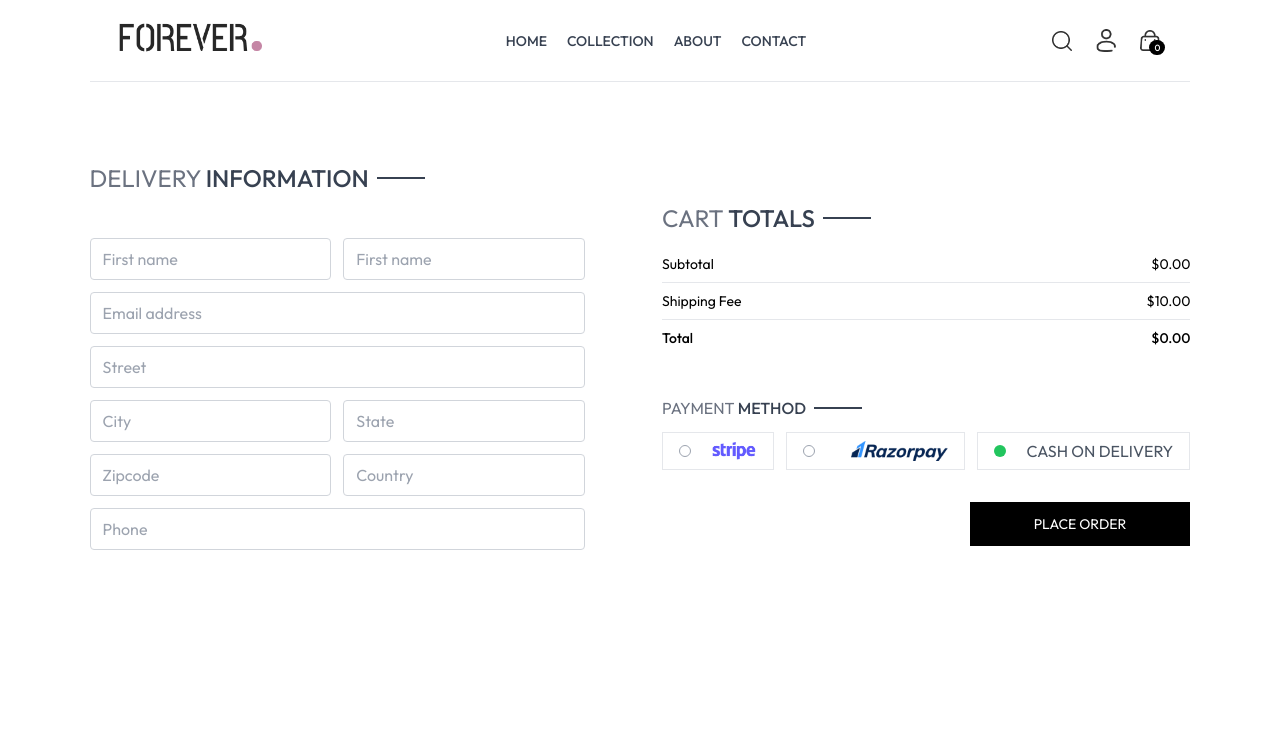
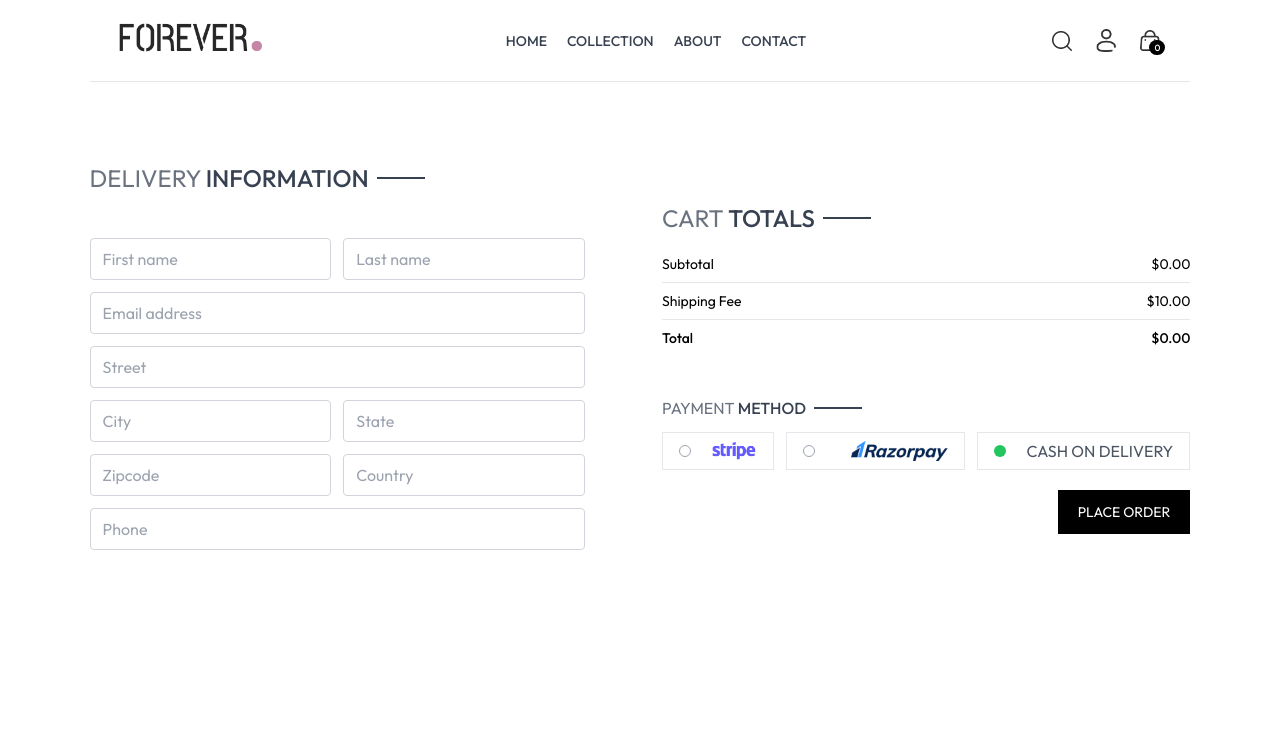
Before and after one commit to satya-supercluster/E-commerce, a React (Vite) app in the folder Frontend/: page /place-order in a window 1280 px wide. Shown: the top 755 px of the page. Built offline with nearby package versions, Linux system fonts and the light colour scheme.

Commit message:
fix place order button to order page

```diff
--- a/Frontend/src/Pages/PlaceOrder.jsx
+++ b/Frontend/src/Pages/PlaceOrder.jsx
@@ -1,39 +1,82 @@
-import React, { useContext } from 'react'
+import React, { useContext , useState} from 'react'
 import Title from '../components/Title'
 import { ShopContext } from '../context/shopContext'
-import { Link } from 'react-router-dom'
+import { Link , useNavigate} from 'react-router-dom'
 import { assets } from '../assets/assets'
 
 const PlaceOrder = () => {
 
   const {currency, totalAmount, delivery_fee} = useContext(ShopContext);
 
+    const navigate = useNavigate();
+
+  const [formData, setFormData] = useState({
+    firstName: "",
+    lastName: "",
+    email: "",
+    street: "",
+    city: "",
+    state: "",
+    zipcode: "",
+    country: "",
+    phone: "",
+  });
+
+  const [error, setError] = useState("");
+
+  const handleChange = (e) => {
+    setFormData({ ...formData, [e.target.name]: e.target.value });
+    setError(""); // Clear error on input change
+  };
+
+  const validateForm = () => {
+    for (let key in formData) {
+      if (!formData[key].trim()) {
+
+        setError("All fields are required.");
+        return false;
+      }
+    }
+    return true;
+  };
+
+  const onSubmitHandler = (event) => {
+    event.preventDefault();
+    if (validateForm()) {
+
+      navigate("/order"); // Navigate only if validation passes
+    }
+
+  };
+
+
+
   return (
-    <div className='py-20 border-t flex flex-col sm:flex-row justify-between'>
+    <form onSubmit={onSubmitHandler} className='py-20 border-t flex flex-col sm:flex-row justify-between'>
 
       <div className='w-full sm:w-[45%]'>
         <Title text1={'DELIVERY'} text2={'INFORMATION'}/>
 
-        <div className='flex flex-col gap-3 py-8'>
+        <div  className='flex flex-col gap-3 py-8'>
           <div className='flex gap-3 '>
-            <input className='border py-2 px-3 rounded w-full border-gray-300' type="text" placeholder='First name' required/>
-            <input className='border py-2 px-3 rounded w-full border-gray-300' type="text" placeholder='First name' required/>
+            <input className='border py-2 px-3 rounded w-full border-gray-300' type="text" placeholder='First name' name='firstName' value={formData.firstName} onChange={handleChange} required/>
+            <input className='border py-2 px-3 rounded w-full border-gray-300' type="text" placeholder='Last name' name='lastName' value={formData.lastName} onChange={handleChange} required/>
           </div>
 
-          <input className='border py-2 px-3 rounded border-gray-300 ' type="email" placeholder='Email address' required/>
-          <input className='border py-2 px-3 rounded border-gray-300 ' type="text" placeholder='Street'required />
+          <input className='border py-2 px-3 rounded border-gray-300 ' type="email" placeholder='Email address' name='email' value={formData.email} onChange={handleChange} required/>
+          <input className='border py-2 px-3 rounded border-gray-300 ' type="text" placeholder='Street' name='street' value={formData.street} onChange={handleChange} required />
 
           <div className='flex gap-3'>
-            <input className='border py-2 px-3 rounded w-full border-gray-300' type="text" placeholder='City' required/>
-            <input className='border py-2 px-3 rounded w-full border-gray-300' type="text" placeholder='State' required/>
+            <input className='border py-2 px-3 rounded w-full border-gray-300' type="text" placeholder='City' name='city' value={formData.city} onChange={handleChange} required/>
+            <input className='border py-2 px-3 rounded w-full border-gray-300' type="text" placeholder='State' name='state' value={formData.state} onChange={handleChange} required/>
           </div>
 
           <div className='flex gap-3'>
-            <input className='border py-2 px-3 rounded w-full border-gray-300' type="number" placeholder='Zipcode' required/>
-            <input className='border py-2 px-3 rounded w-full border-gray-300' type="text" placeholder='Country'/>
+            <input className='border py-2 px-3 rounded w-full border-gray-300' type="number" placeholder='Zipcode' name='zipcode' value={formData.zipcode} onChange={handleChange} required/>
+            <input className='border py-2 px-3 rounded w-full border-gray-300' type="text" placeholder='Country' name='country' value={formData.country} onChange={handleChange}required/>
           </div>
 
-          <input className='border py-2 px-3 rounded border-gray-300 ' type="number" placeholder='Phone' required/>
+          <input className='border py-2 px-3 rounded border-gray-300 ' type="number" placeholder='Phone' name='phone' value={formData.phone} onChange={handleChange} required/>
         </div>
 
       </div>
@@ -69,7 +112,7 @@ const PlaceOrder = () => {
                 <img className='h-[20px]' src={assets.stripe_logo} alt="" />
               </div>
               <div className='flex flex-row border py-2 justify-center items-center gap-5 w-3/4 justify-between px-4'>
-                <p className='w-[12px] h-[12px] border border-gray-400 rounded-full'></p>
+                <p className='w-[8%] h-[60%] border border-gray-400 rounded-full'></p>
                 <img className='h-[20px]'  src={assets.razorpay_logo} alt="" />
               </div>
               <div className='flex flex-row border  justify-center items-center gap-5 w-full'>
@@ -78,17 +121,16 @@ const PlaceOrder = () => {
               </div>
             </div>
             <div className='flex justify-end'>
+                <button type="submit"  className='py-3 px-5 bg-black text-white my-5  text-sm '>PLACE ORDER</button>
+            </div>
 
-              <Link className='' to={"/order"}>
-              <button className='py-3 px-16 bg-black text-white my-8  text-sm '>PLACE ORDER</button>
-              </Link>
-            </div>
           </div>
         </div>
 
       </div>
 
-    </div>
+
+    </form>
   )
 }
 
```
